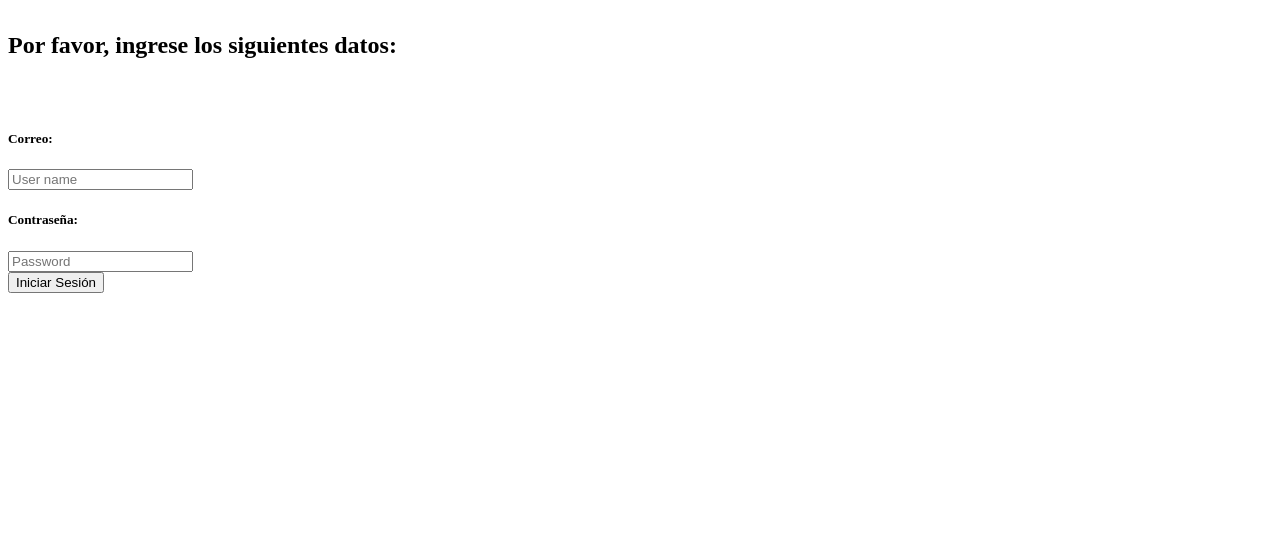
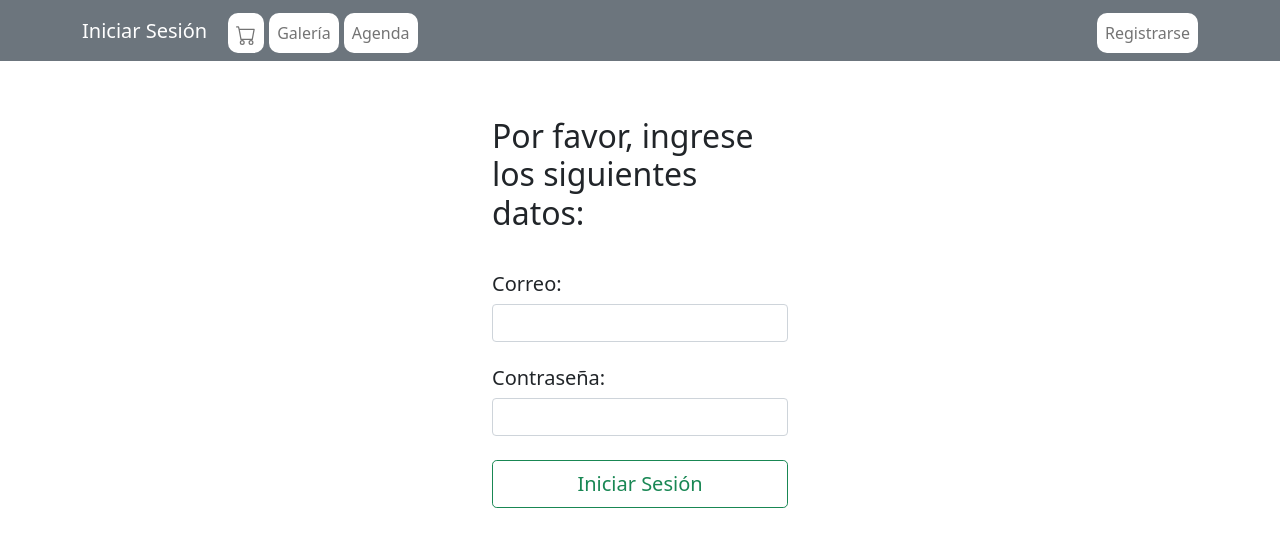
Before and after one commit to RyutaKinzoku/WebDuende, a React (Create React App) app: page / in a window 1280 px wide. Shown: the top 546 px of the page. Built offline with nearby package versions, Linux system fonts and the light colour scheme.

Commit message:
Start with the react interface login component

```diff
--- /dev/null
+++ b/src/Vista/BarraNavegacion.js
@@ -0,0 +1,37 @@
+import React, { Component } from 'react';
+import {Button, Nav, Navbar, NavDropdown, Container} from "react-bootstrap";
+import Cookies from "universal-cookie";
+import NavStyle from "./css/NavStyle.css";
+
+const cookies = new Cookies();
+
+export default class BarraNavegacion extends Component{
+    cerrarSesion = () => {}
+
+    render() {
+        return(
+            <Navbar id="#navBar" collapseOnSelect bg="secondary" variant="light" expand="lg">
+                <Container>
+                    <Navbar.Brand id="loginTitle" href="#loginTitle">Iniciar Sesión</Navbar.Brand>
+                    <Navbar.Toggle aria-controls="responsive-navbar-nav" />
+                    <Navbar.Collapse id="responsive-navbar-nav">
+                        <Nav className="me-auto">
+                            <Nav.Link className="botonNav" href="#shoppingcart">
+                                <svg xmlns="http://www.w3.org/2000/svg" width="20" height="20" fill="currentColor" class="bi bi-cart" viewBox="0 0 16 16">
+                                    <path d="M0 1.5A.5.5 0 0 1 .5 1H2a.5.5 0 0 1 .485.379L2.89 3H14.5a.5.5 0 0 1 .491.592l-1.5 8A.5.5 0 0 1 13 12H4a.5.5 0 0 1-.491-.408L2.01 3.607 1.61 2H.5a.5.5 0 0 1-.5-.5zM3.102 4l1.313 7h8.17l1.313-7H3.102zM5 12a2 2 0 1 0 0 4 2 2 0 0 0 0-4zm7 0a2 2 0 1 0 0 4 2 2 0 0 0 0-4zm-7 1a1 1 0 1 1 0 2 1 1 0 0 1 0-2zm7 0a1 1 0 1 1 0 2 1 1 0 0 1 0-2z"/>
+                                </svg>
+                            </Nav.Link>
+                            <Nav.Link className="botonNav" href="#galery">Galería</Nav.Link>
+                            <Nav.Link className="botonNav" href="#agenda">Agenda</Nav.Link>
+                        </Nav>
+                        <Nav>
+                            <Nav.Link className="botonNav" href="#sign-in">Registrarse</Nav.Link>
+                        </Nav>
+                    </Navbar.Collapse>
+                </Container>
+            </Navbar>
+
+
+        )
+    }
+}
--- a/src/Vista/IniciarSesion.js
+++ b/src/Vista/IniciarSesion.js
@@ -24,23 +24,22 @@ export default class IniciarSesion extends Component{
     render(){
         return(
             <div>
-                {console.log(this.state) }
-                <h2>
-                    <div id="fondo">
-                    <h4>Por favor, ingrese los siguientes datos:</h4>
-                    </div>
-                </h2>
+
                 <div className="center container w-25 p-8 py-2 my-3  mt-5">
                     <Form.Group className="mb-3" controlId="formBasicEmail">
-
+                        <h2>
+                            <div id="fondo">
+                                <p>Por favor, ingrese los siguientes datos: </p>
+                            </div>
+                        </h2>
                         <div>
                             <Form.Group onChange= {this.handleChange}>
                                 <br/>
                                 <h5>Correo:</h5>
-                                <Form.Control type="text" placeholder="User name" name = 'username' />
+                                <Form.Control type="text" name = 'correo' />
                                 <br/>
                                 <h5>Contraseña:</h5>
-                                <Form.Control type="password" placeholder="Password" name = 'password' />
+                                <Form.Control type="password" name = 'contrasena' />
                                 <br/>
                             </Form.Group>
 
--- /dev/null
+++ b/src/Vista/css/NavStyle.css
@@ -0,0 +1,15 @@
+#navBar{
+    background: #C4C4C4;
+}
+
+.botonNav{
+    background: #FFFFFF;
+    border-radius: 10px;
+    margin-left: 5px;
+    margin-top: 5px;
+    text-align: center;
+}
+
+#loginTitle{
+    color: #FFFFFF;
+}
--- a/src/index.js
+++ b/src/index.js
@@ -1,9 +1,12 @@
 import React from 'react';
 import ReactDOM from 'react-dom';
+import 'bootstrap/dist/css/bootstrap.min.css'
 import Router from './Routes'
+import BarraNavegacion from './Vista/BarraNavegacion';
 
 ReactDOM.render(
   <React.StrictMode>
+      <BarraNavegacion />
       <Router />
   </React.StrictMode>,
   document.getElementById('root')
```
